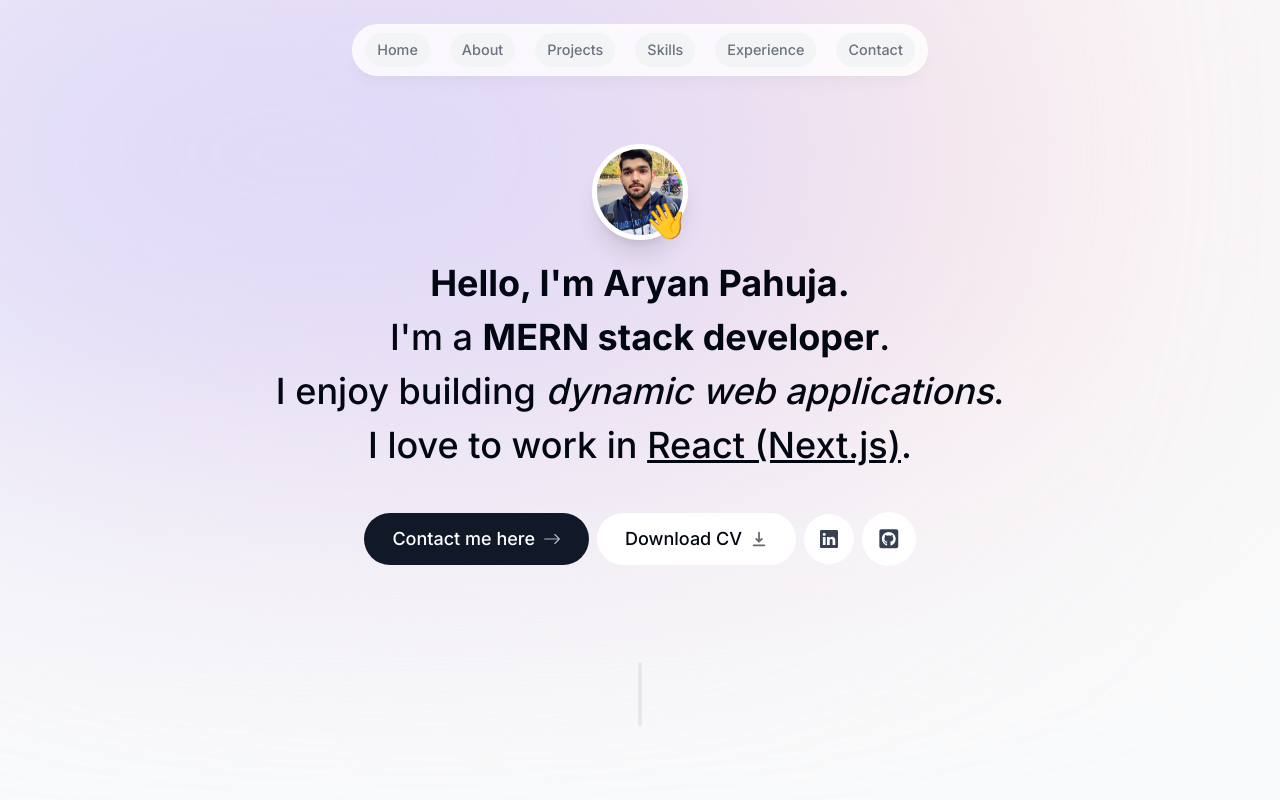
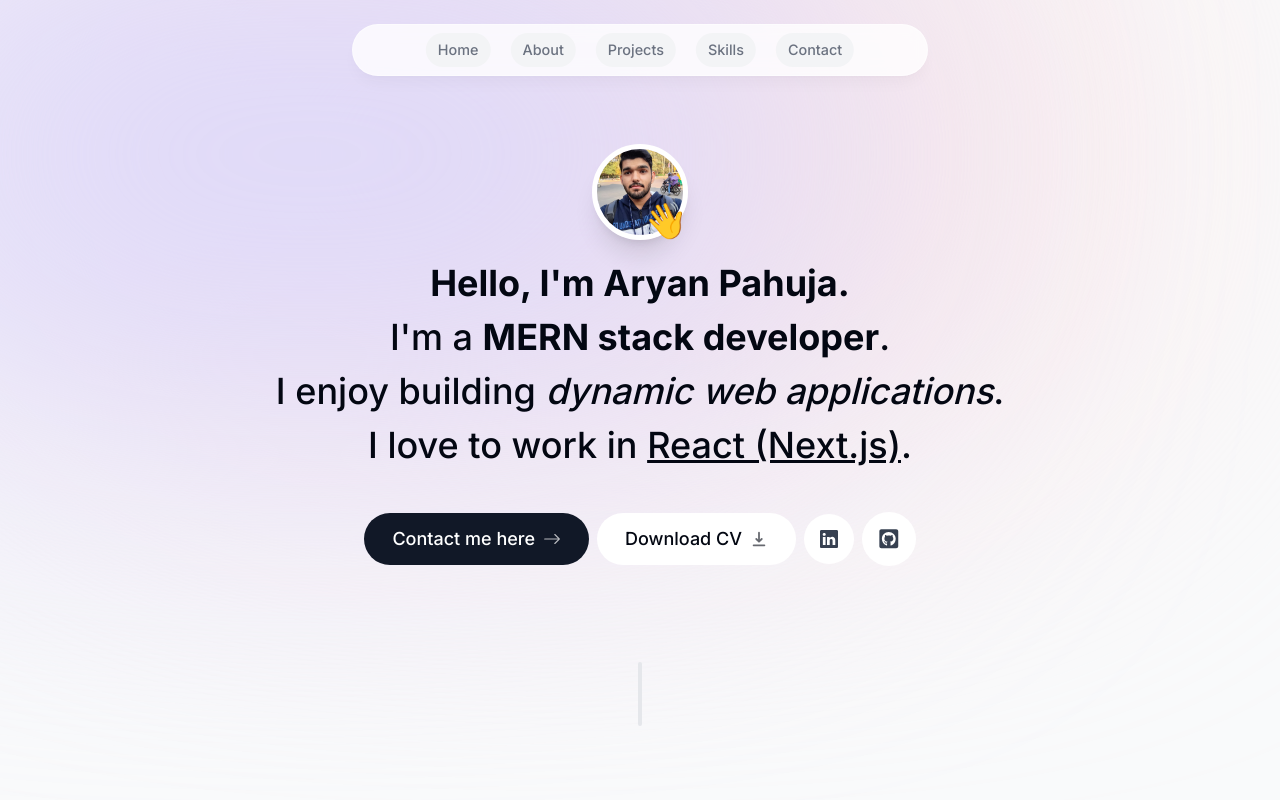
Before and after one commit to AryanPahuja21/Portfolio-Website, a Next.js app: page / in a window 1280 px wide. Shown: the top 800 px of the page. Built offline with nearby package versions, Linux system fonts and the light colour scheme; no server answers.

Commit message:
contact toaster added

```diff
--- a/app/layout.tsx
+++ b/app/layout.tsx
@@ -2,6 +2,7 @@ import type { Metadata } from "next";
 import { Inter } from "next/font/google";
 import "./globals.css";
 import Header from "@/components/Header";
+import { Toaster } from "react-hot-toast";
 
 const inter = Inter({ subsets: ["latin"] });
 
@@ -24,6 +25,7 @@ export default function RootLayout({
         <div className="bg-[#dbd7fb] absolute top-[-6rem] -z-10 left-[-15rem] h-[31.25rem] w-[30rem] rounded-full blur-[10rem] sm:w-[68.75rem] md:left-[-33rem] lg:left-[-28rem] xl:left-[-15rem] 2xl:left-[-5rem] dark:bg-[#676394]"></div>
         <Header/>
         {children}
+        <Toaster position="top-right"/>
         </body>
     </html>
   );
--- a/lib/data.ts
+++ b/lib/data.ts
@@ -19,10 +19,10 @@ export const links = [
     name: "Skills",
     hash: "#skills",
   },
-  {
-    name: "Experience",
-    hash: "#experience",
-  },
+  // {
+  //   name: "Experience",
+  //   hash: "#experience",
+  // },
   {
     name: "Contact",
     hash: "#contact",
```
